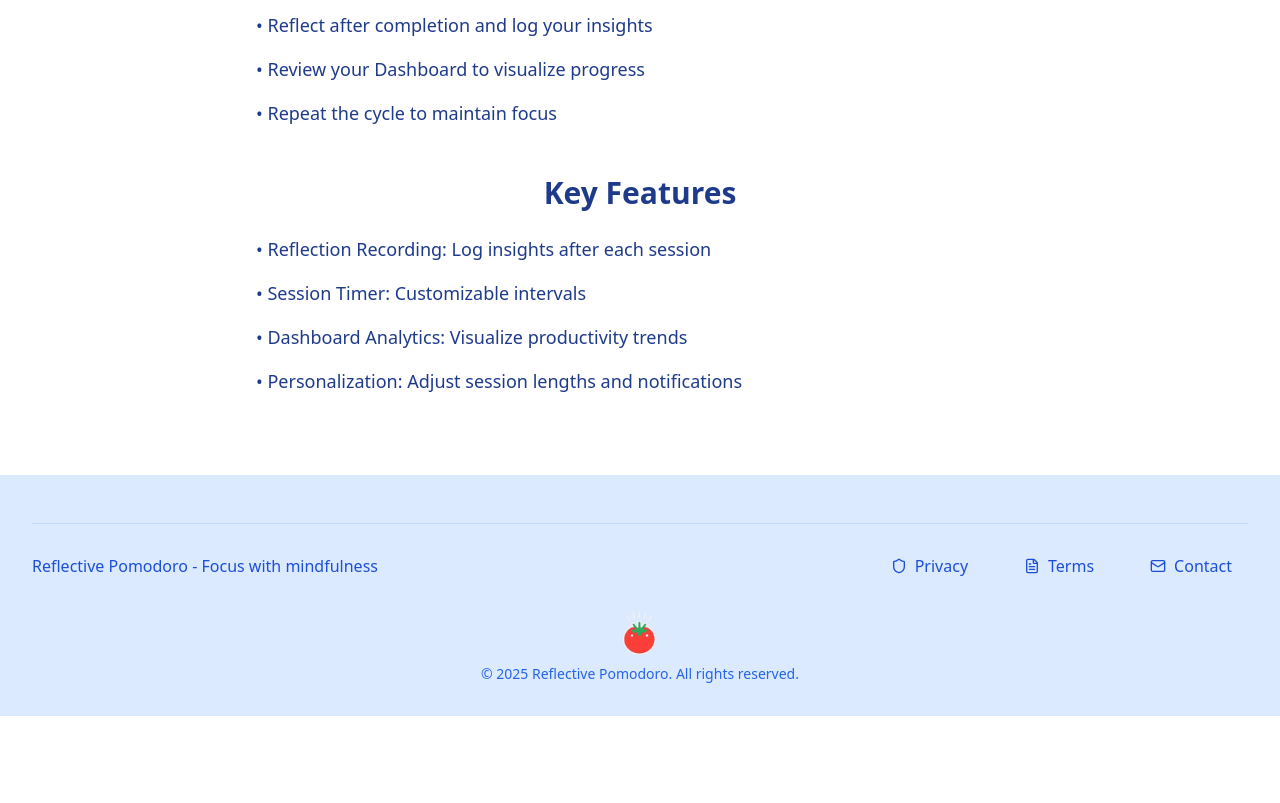
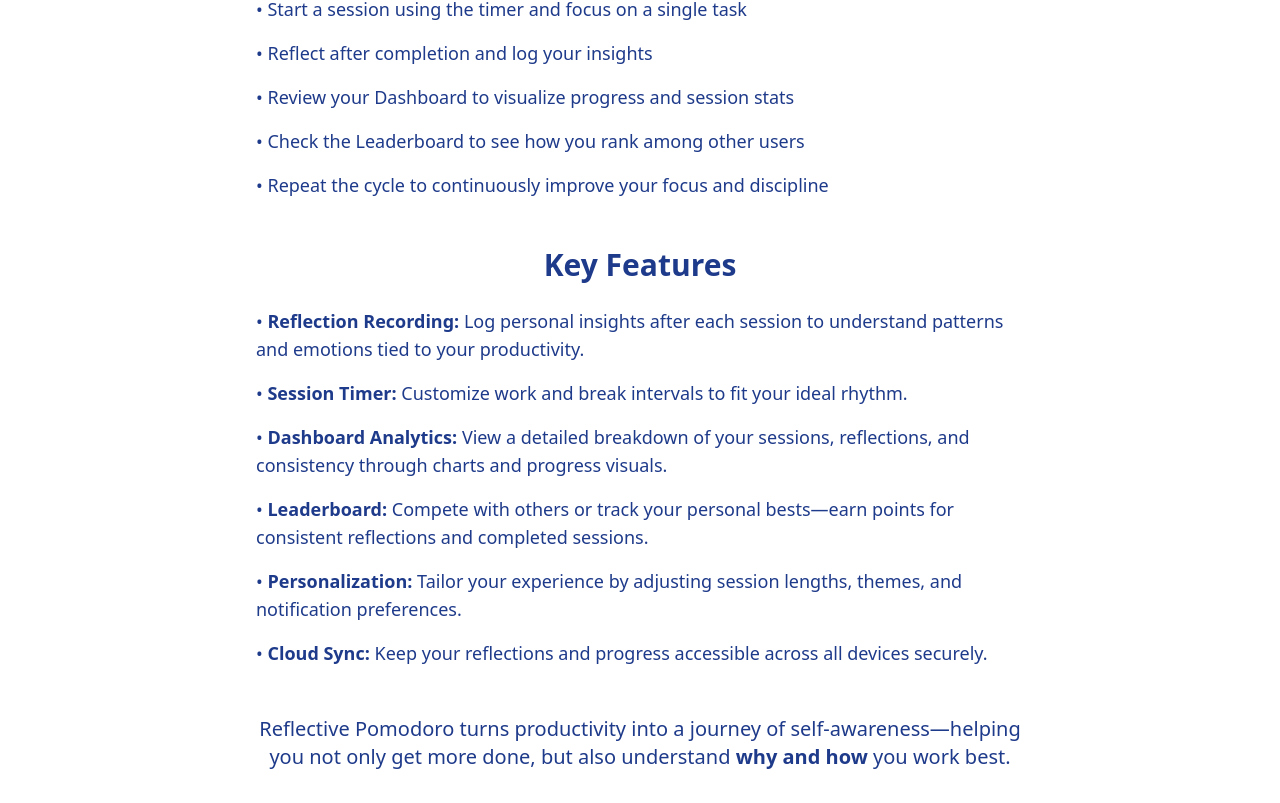
Before and after one commit to wardslarc/pomodoro, a React (Vite) app: page / in a window 1280 px wide. Shown: the part 1197-2000 px from the top of the page. Before the commit the page ends 1913 px from the top, so only its background shows below. Built offline with nearby package versions, Linux system fonts and the light colour scheme; no server answers.

Commit message:
added more details

```diff
--- a/src/components/home.tsx
+++ b/src/components/home.tsx
@@ -439,26 +439,52 @@ const Home = () => {
 
      <section className="relative left-1/2 right-1/2 -mx-[50vw] w-screen bg-white text-blue-900 py-12 md:py-20 px-4 md:px-8 mt-12 md:mt-16">
   <div className="max-w-5xl mx-auto text-center">
-          <h2 className="text-3xl md:text-4xl lg:text-5xl font-extrabold mb-6 md:mb-8">About Reflective Pomodoro</h2>
+    <h2 className="text-3xl md:text-4xl lg:text-5xl font-extrabold mb-6 md:mb-8">
+      About Reflective Pomodoro
+    </h2>
     <p className="text-lg md:text-xl leading-relaxed mb-6 md:mb-8">
       <span className="font-semibold">Reflective Pomodoro</span> combines focused work intervals with intentional self-reflection.
+      It’s designed to help you maintain deep focus, track your growth, and gain valuable insights into your productivity habits.
     </p>
+
     <h3 className="text-2xl md:text-3xl font-bold mb-4 md:mb-6">How to Use</h3>
     <ul className="text-base md:text-lg leading-relaxed space-y-3 md:space-y-4 text-left max-w-3xl mx-auto">
       <li>• Start a session using the timer and focus on a single task</li>
       <li>• Reflect after completion and log your insights</li>
-            <li>• Review your Dashboard to visualize progress</li>
-            <li>• Repeat the cycle to maintain focus</li>
+      <li>• Review your Dashboard to visualize progress and session stats</li>
+      <li>• Check the Leaderboard to see how you rank among other users</li>
+      <li>• Repeat the cycle to continuously improve your focus and discipline</li>
     </ul>
+
     <h3 className="text-2xl md:text-3xl font-bold mt-8 md:mt-12 mb-4 md:mb-6">Key Features</h3>
     <ul className="text-base md:text-lg leading-relaxed space-y-3 md:space-y-4 text-left max-w-3xl mx-auto">
-            <li>• Reflection Recording: Log insights after each session</li>
-            <li>• Session Timer: Customizable intervals</li>
-            <li>• Dashboard Analytics: Visualize productivity trends</li>
-            <li>• Personalization: Adjust session lengths and notifications</li>
+      <li>
+        • <span className="font-semibold">Reflection Recording:</span> Log personal insights after each session to understand patterns and emotions tied to your productivity.
+      </li>
+      <li>
+        • <span className="font-semibold">Session Timer:</span> Customize work and break intervals to fit your ideal rhythm.
+      </li>
+      <li>
+        • <span className="font-semibold">Dashboard Analytics:</span> View a detailed breakdown of your sessions, reflections, and consistency through charts and progress visuals.
+      </li>
+      <li>
+        • <span className="font-semibold">Leaderboard:</span> Compete with others or track your personal bests—earn points for consistent reflections and completed sessions.
+      </li>
+      <li>
+        • <span className="font-semibold">Personalization:</span> Tailor your experience by adjusting session lengths, themes, and notification preferences.
+      </li>
+      <li>
+        • <span className="font-semibold">Cloud Sync:</span> Keep your reflections and progress accessible across all devices securely.
+      </li>
     </ul>
+
+    <p className="text-lg md:text-xl leading-relaxed mt-10 md:mt-12 max-w-3xl mx-auto">
+      Reflective Pomodoro turns productivity into a journey of self-awareness—helping you not only get more done,
+      but also understand <span className="font-semibold">why and how</span> you work best.
+    </p>
   </div>
 </section>
+
 
       <Dialog open={openModal !== null} onOpenChange={handleModalOpenChange}>
         <DialogContent className={`${getModalSize(openModal)} max-h-[90vh] overflow-hidden ${settings.darkMode ? "bg-slate-800 text-white" : "bg-blue-100 text-blue-900"}`}>
```
Lines whose indentation alone changed are shown as unchanged.
